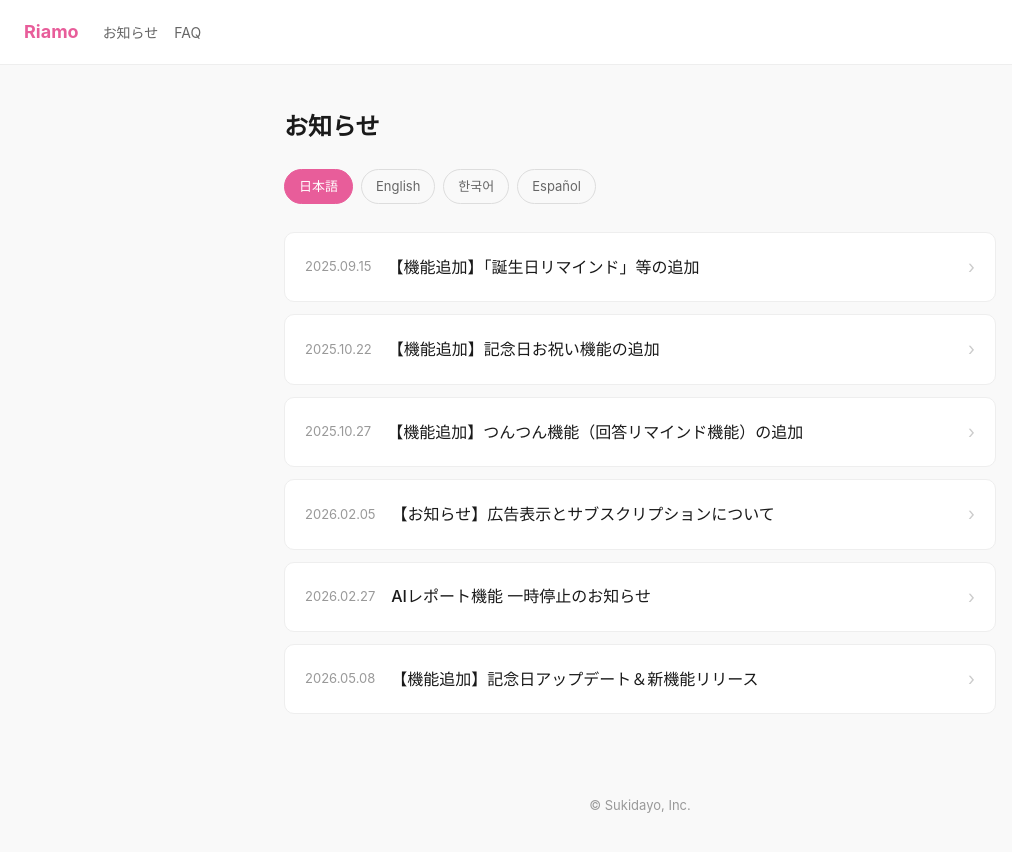
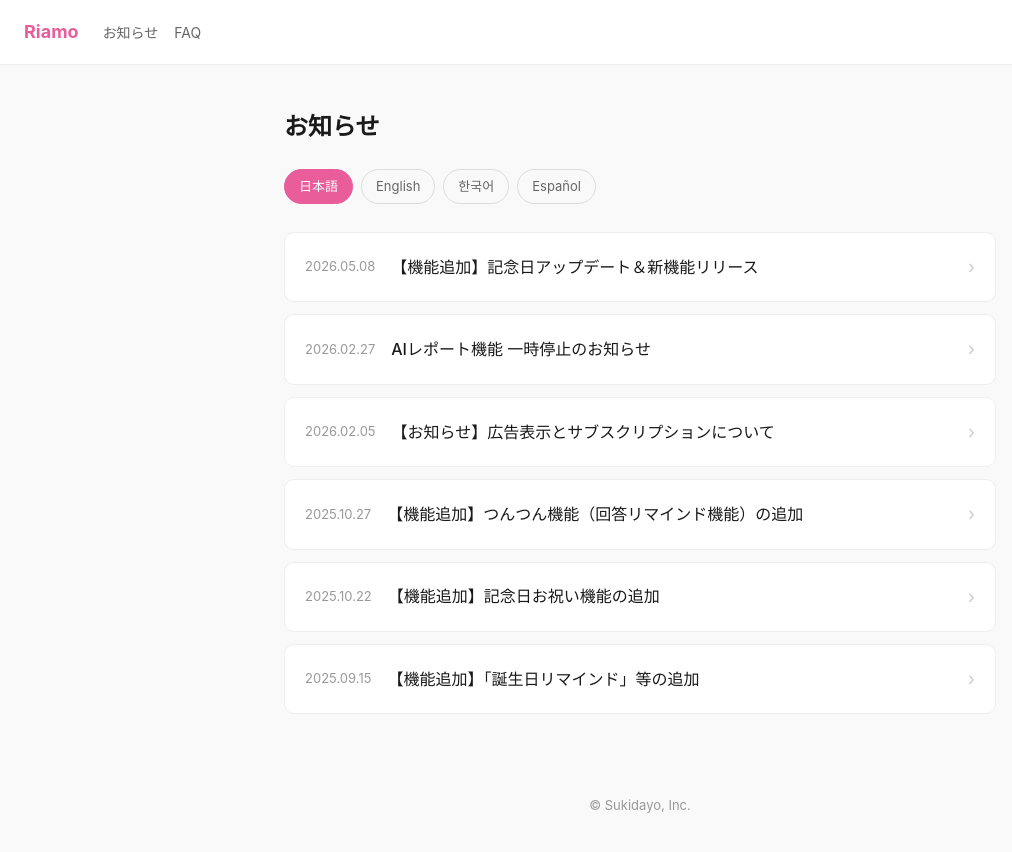
Before and after one commit to Sukidayo-app/announcements, a Jekyll site: the page built from notice/ja/index.html, in a window 1280 px wide. Shown: the top 852 px of the page, without its empty margins (0-1012 px from the left). Built offline with Jekyll 4.4.1, drawn with Linux system fonts in a browser that asks for light colours.

Commit message:
fix: お知らせ一覧を新しい日付順（降順）に変更
Co-Authored-By: Claude Sonnet 4.6 <noreply@anthropic.com>

```diff
--- a/notice/en/index.html
+++ b/notice/en/index.html
@@ -19,7 +19,7 @@ lang: en
 {% include lang-tabs.html section="notice" lang="en" %}
 
 <ul class="notice-list">
-  {% for post in site.notices_en %}
+  {% assign sorted = site.notices_en | sort: "date" | reverse %}{% for post in sorted %}
   <li class="notice-item">
     <a href="{{ post.url | relative_url }}">
       <span class="notice-date">{{ post.date | date: "%Y.%m.%d" }}</span>
--- a/notice/es/index.html
+++ b/notice/es/index.html
@@ -19,7 +19,7 @@ lang: es
 {% include lang-tabs.html section="notice" lang="es" %}
 
 <ul class="notice-list">
-  {% for post in site.notices_es %}
+  {% assign sorted = site.notices_es | sort: "date" | reverse %}{% for post in sorted %}
   <li class="notice-item">
     <a href="{{ post.url | relative_url }}">
       <span class="notice-date">{{ post.date | date: "%Y.%m.%d" }}</span>
--- a/notice/ja/index.html
+++ b/notice/ja/index.html
@@ -19,7 +19,7 @@ lang: ja
 {% include lang-tabs.html section="notice" lang="ja" %}
 
 <ul class="notice-list">
-  {% for post in site.notices_ja %}
+  {% assign sorted = site.notices_ja | sort: "date" | reverse %}{% for post in sorted %}
   <li class="notice-item">
     <a href="{{ post.url | relative_url }}">
       <span class="notice-date">{{ post.date | date: "%Y.%m.%d" }}</span>
--- a/notice/ko/index.html
+++ b/notice/ko/index.html
@@ -19,7 +19,7 @@ lang: ko
 {% include lang-tabs.html section="notice" lang="ko" %}
 
 <ul class="notice-list">
-  {% for post in site.notices_ko %}
+  {% assign sorted = site.notices_ko | sort: "date" | reverse %}{% for post in sorted %}
   <li class="notice-item">
     <a href="{{ post.url | relative_url }}">
       <span class="notice-date">{{ post.date | date: "%Y.%m.%d" }}</span>
```
